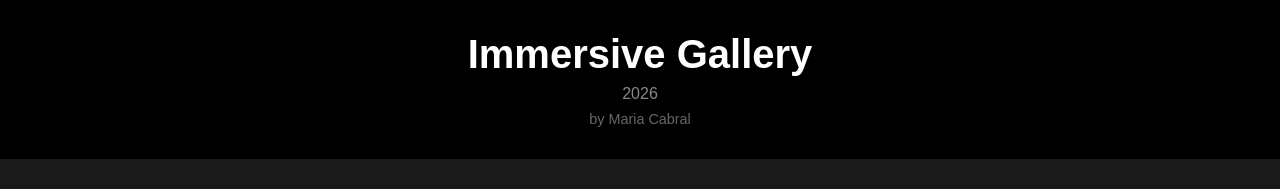
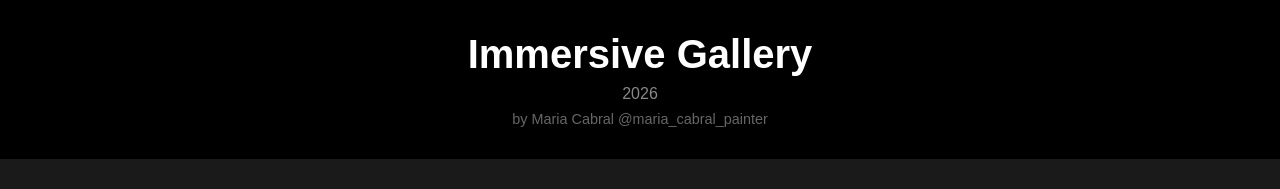
Before and after one commit to markathoning-dev/markathoning-dev.github.io, a website built with Vite: page index.html in a window 1280 px wide. Shown: the top 189 px of the page. Built offline with nearby package versions, Linux system fonts and the light colour scheme.

Commit message:
Add Instagram link to artist profile

```diff
--- a/index.html
+++ b/index.html
@@ -26,7 +26,7 @@
   <div class="header">
     <h1>Immersive Gallery</h1>
     <p>2026</p>
-    <p style="color: #666; margin-top: 0.5rem; font-size: 0.9rem;">by Maria Cabral</p>
+    <p style="color: #666; margin-top: 0.5rem; font-size: 0.9rem;">by <a href="https://instagram.com/maria_cabral_painter" target="_blank" style="color: #666; text-decoration: none;">Maria Cabral</a> <a href="https://instagram.com/maria_cabral_painter" target="_blank" style="color: #666; text-decoration: none;">@maria_cabral_painter</a></p>
   </div>
   <div class="gallery" data-photos></div>
   <div class="footer">
```
